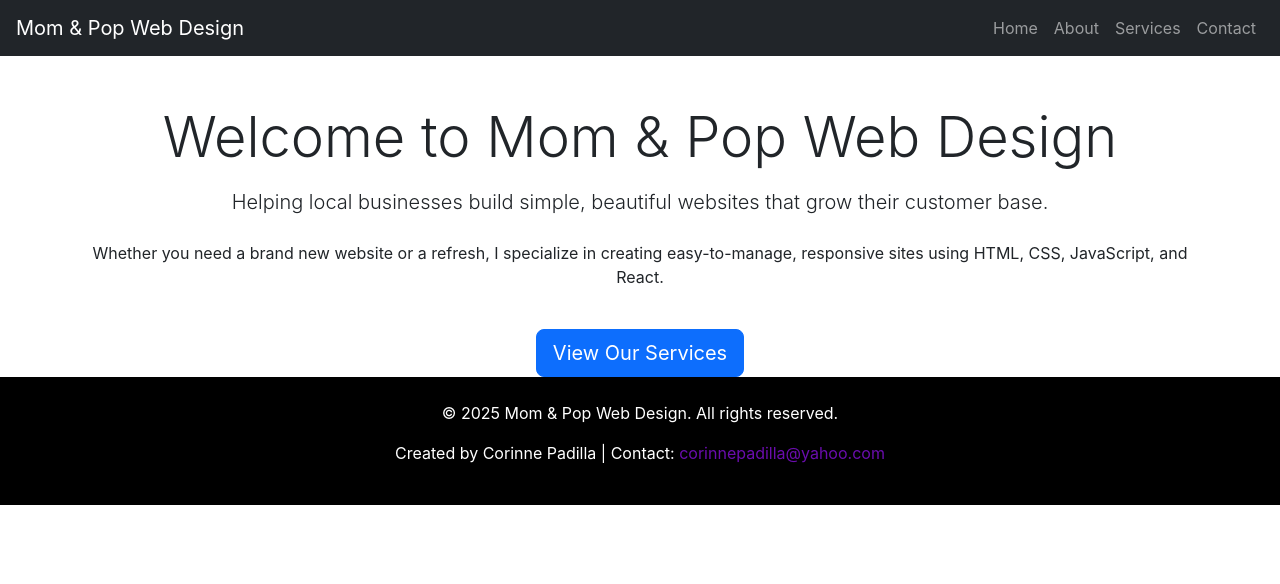
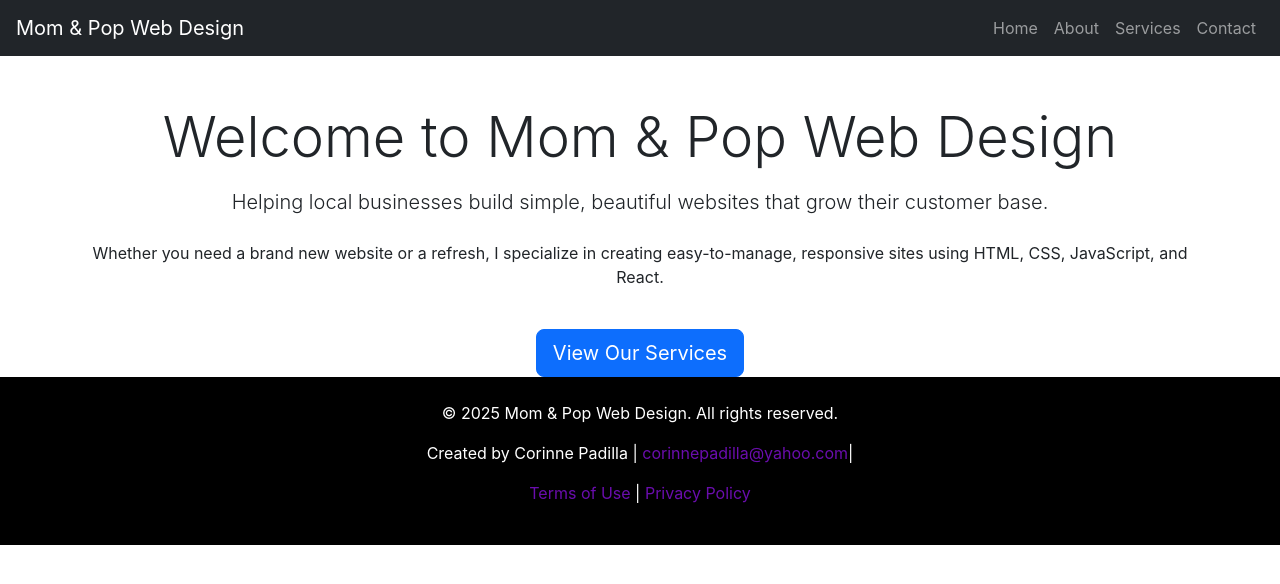
Before and after one commit to cochav4884/BusinessPortfolio, a React (Create React App) app in the folder mybusinessportfolio/: page / in a window 1280 px wide. Shown: the top 584 px of the page. Built offline with nearby package versions, Linux system fonts and the light colour scheme.

Commit message:
fixed all links for footer.js, contact.js, and app.js pages

```diff
--- a/mybusinessportfolio/src/App.css
+++ b/mybusinessportfolio/src/App.css
@@ -36,3 +36,21 @@
     transform: rotate(360deg);
   }
 }
+
+/* === Footer Styles === */
+footer {
+  background-color: #000000;
+  color: #ffffff;
+  padding: 1.5rem 0;
+  margin-top: auto;
+  text-align: center;
+}
+
+footer a {
+  color: #6a0dad; /* Eggplant purple accent */
+  text-decoration: none;
+}
+
+footer a:hover {
+  text-decoration: underline;
+}
--- a/mybusinessportfolio/src/App.js
+++ b/mybusinessportfolio/src/App.js
@@ -5,8 +5,11 @@ import Home from './pages/Home';
 import About from './pages/About';
 import Services from './pages/Services';
 import Contact from './pages/Contact';
+import TermsOfUse from './pages/TermsofUse';
+import PrivacyPolicy from './pages/PrivacyPolicy';
 import Footer from './components/Footer';
 import 'bootstrap/dist/js/bootstrap.bundle.min.js';
+
 
 function App() {
   return (
@@ -17,6 +20,8 @@ function App() {
         <Route path="/about" element={<About />} />
         <Route path="/services" element={<Services />} />
         <Route path="/contact" element={<Contact />} />
+        <Route path="/termsofuse" element={<TermsOfUse />} />
+        <Route path="/privacypolicy" element={<PrivacyPolicy />} />
       </Routes>
       <Footer />
     </div>
--- a/mybusinessportfolio/src/components/Footer.js
+++ b/mybusinessportfolio/src/components/Footer.js
@@ -1,28 +1,31 @@
 import React from 'react';
+import { Link } from 'react-router-dom';
 
 function Footer() {
   return (
-    <footer style={footerStyle}>
+    <footer>
       <div className="container text-center">
         <p>© {new Date().getFullYear()} Mom & Pop Web Design. All rights reserved.</p>
         <p>
-          Created by Corinne Padilla | Contact: <a href="mailto:corinnepadilla@yahoo.com" style={linkStyle}>corinnepadilla@yahoo.com</a>
+          Created by Corinne Padilla |{" "}
+          <Link to="/contact">
+            corinnepadilla@yahoo.com
+          </Link>
+          |
+        </p>
+        <p>
+          <Link to="/termsofuse">
+            Terms of Use
+          </Link>{" "}
+          |{" "}
+          <Link to="/privacypolicy">
+            Privacy Policy
+          </Link>
         </p>
       </div>
     </footer>
   );
 }
 
-const footerStyle = {
-  backgroundColor: '#000000',
-  color: '#ffffff',
-  padding: '1.5rem 0',
-  marginTop: 'auto',
-};
-
-const linkStyle = {
-  color: '#6a0dad',  // Eggplant purple accent
-  textDecoration: 'none',
-};
 
 export default Footer;
--- a/mybusinessportfolio/src/pages/PrivacyPolicy.js
+++ b/mybusinessportfolio/src/pages/PrivacyPolicy.js
@@ -62,7 +62,7 @@ const PrivacyPolicy = () => {
             </a>
           </li>
         </ul>
-        <h3>* Last updated June 24, 2025 *</h3>
+        <h3>* Last updated July 7, 2025 *</h3>
         <div className="container">
           {/* Change domain url when you have it */}
           <p>
--- a/mybusinessportfolio/src/pages/TermsofUse.js
+++ b/mybusinessportfolio/src/pages/TermsofUse.js
@@ -155,7 +155,7 @@ const TermsOfUse = () => {
           </li>
         </ul>
 
-        <h3>* Last updated June 24, 2025 *</h3>
+        <h3>* Last updated July 7, 2025 *</h3>
 
         <div className="container">
           <ol>
```
